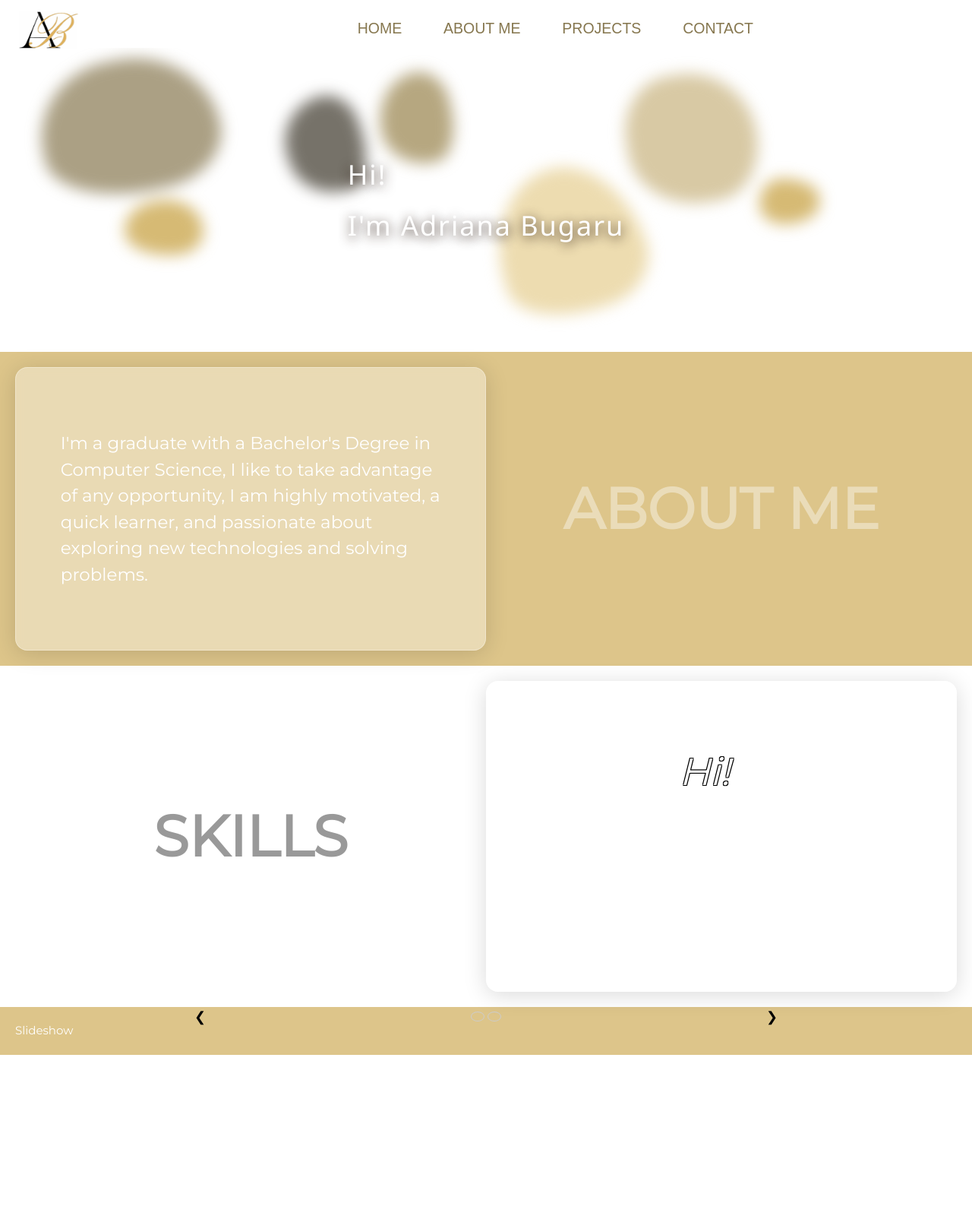
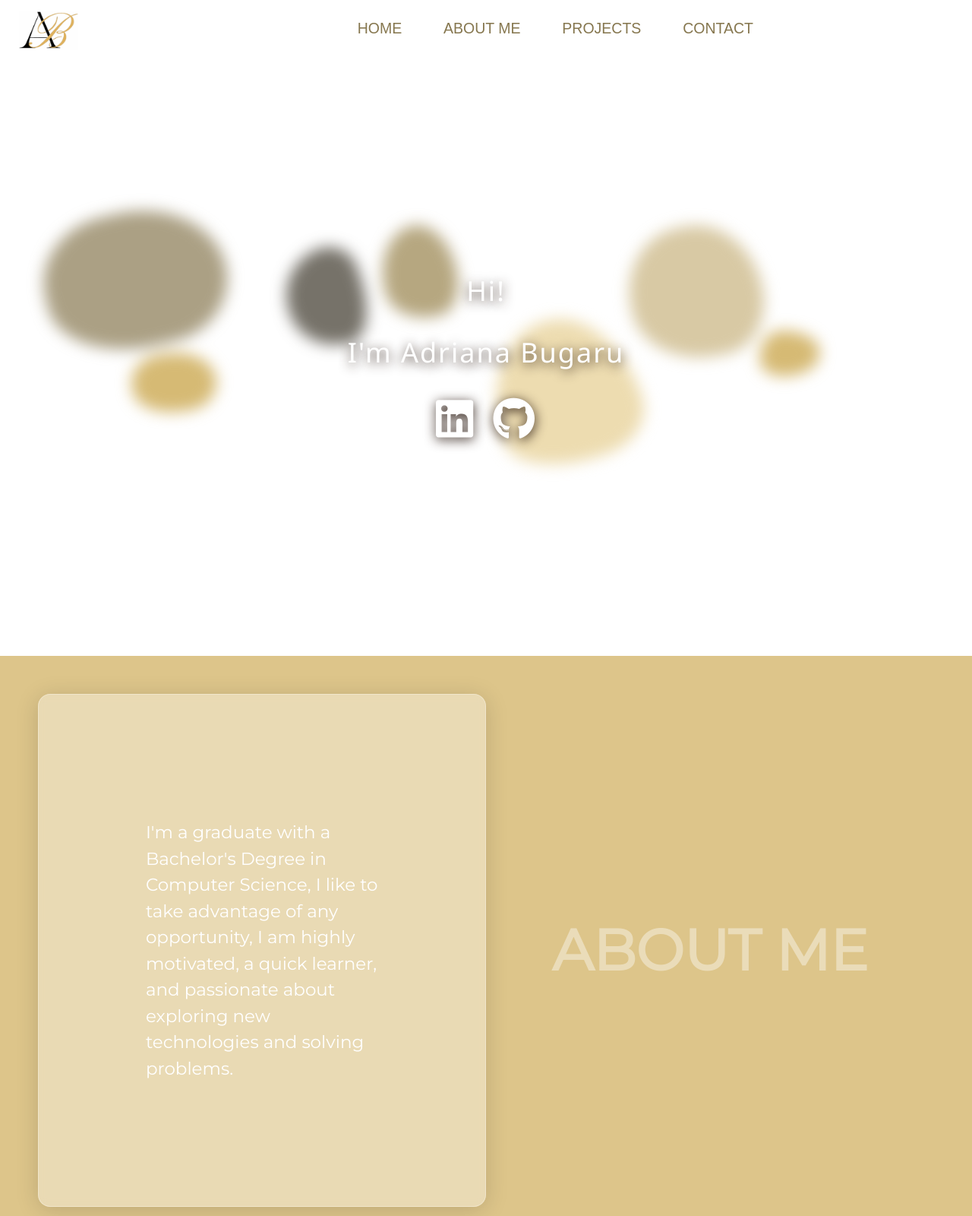
Before and after one commit to addasoft/Portofolio, a plain HTML site: page index.html in a window 1280 px wide. Shown: the top 1600 px of the page at 76% size. Before the commit the page ends 1388 px from the top, so only its background shows below. Drawn offline with nearby package versions, Linux system fonts and the light colour scheme.

Commit message:
little changes to the UI

```diff
--- a/index.html
+++ b/index.html
@@ -8,6 +8,7 @@
 <link rel="preconnect" href="https://fonts.gstatic.com" crossorigin>
 <link href="https://fonts.googleapis.com/css2?family=Montserrat:wght@100;400&display=swap" rel="stylesheet">
 <link rel="stylesheet" href="https://www.w3schools.com/w3css/4/w3.css">
+<script src="https://kit.fontawesome.com/51ea8e3d7d.js" crossorigin="anonymous"></script>
 
         <script src="theScript.js"></script>
         <meta name="viewport" charset="UTF-8" content="width=device-width, initial-scale=1">
@@ -53,6 +54,8 @@
                 </div>
                 <div class="myName">
                     <h1>Hi!<br>I'm Adriana Bugaru</h1>
+                    <a href="https://www.linkedin.com/in/adriana-bugaru-57761620a/"><i class="fa-brands fa-linkedin fa-2xs"></i></a>
+                    <a href="https://github.com/adrianabugaru"><i class="fa-brands fa-github fa-2xs"></i></a>
                 </div>
             </div>
             <main>
@@ -113,20 +116,25 @@
 
         <!-- First Row -->
         <div class="grid-item" >
-            <div class="slideshowTitle">Slideshow</div>
+            <div class="slideshowTitle">My Projects</div>
 
             <div class="w3-content w3-display-container" style="max-width:800px">
                 <img alt="1" class="mySlides" src="./Images/ab3.png" style="width:100%">
                 <img alt="2" class="mySlides" src="./Images/licensed-image.jpeg" style="width:100%">
                 <!-- <img alt="3" class="mySlides" src="img_mountains_wide.jpg" style="width:100%"> -->
                 <div class="w3-center w3-container w3-section w3-large w3-text-black w3-display-bottommiddle" style="width:100%">
-                  <div class="w3-left w3-hover-text-khaki" onclick="plusDivs(-1)">&#10094;</div>
-                  <div class="w3-right w3-hover-text-khaki" onclick="plusDivs(1)">&#10095;</div>
-                  <span class="w3-badge demo w3-border w3-transparent w3-hover-black" onclick="currentDiv(1)"></span>
-                  <span class="w3-badge demo w3-border w3-transparent w3-hover-black" onclick="currentDiv(2)"></span>
+                  <div class="w3-left w3-hover-text-khaki" onclick="plusDivs(-1)"><i class="fa-solid fa-arrow-left fa-2xl" style="color: #ffffff;"></i></div>
+                  <div class="w3-right w3-hover-text-khaki" onclick="plusDivs(1)"><i class="fa-solid fa-arrow-right fa-2xl" style="color: #ffffff;"></i></div>
+                  <span class="w3-badge demo w3-border w3-transparent w3-hover-yellow" onclick="currentDiv(1)"></span>
+                  <span class="w3-badge demo w3-border w3-transparent w3-hover-yellow" onclick="currentDiv(2)"></span>
                   <!-- <span class="w3-badge demo w3-border w3-transparent w3-hover-white" onclick="currentDiv(3)"></span> -->
                 </div>
               </div>
+              <script>
+                document.addEventListener("DOMContentLoaded", function() {
+                  showDivs(1); // Call the function after the DOM is ready
+                });
+              </script>
         </div>
 
 
--- a/style.css
+++ b/style.css
@@ -18,7 +18,7 @@ body {
 
 .backgroundContainer {
 	background:#ffffff;
-	min-height: 50vh;
+	min-height: 100vh;
 	display: flex;
 	flex-direction: row;
 	align-items: center;
@@ -137,14 +137,15 @@ body {
 
 .myName {
 	font-family: 'Playfair Display', serif;
-	font-size: 5em;
+	font-size: 6em;
 	letter-spacing: 2px;
 	font-weight: 900;
 	color: white;
 	line-height: .9em;
-	position: absolute;
+	position:absolute;
 	z-index: 5;
 	text-shadow: .7px 3px 15px rgba(41, 24, 15, 0.9);
+  text-align: center;
 }
 
 #myBtn {
@@ -255,7 +256,7 @@ transform:scale(0.2) translateY(-100px);
 
   justify-content: center;
   align-content: center;
-  padding: 20px;
+  padding: 50px;
   }
 
   .firstBanner{
@@ -270,7 +271,7 @@ transform:scale(0.2) translateY(-100px);
   .grid-item{
     font-family: 'Montserrat', sans-serif;
 
-    width: 100%;
+    width: 200%;
     color:white;
 
   }
@@ -282,7 +283,7 @@ transform:scale(0.2) translateY(-100px);
     backdrop-filter: blur(5.1px);
     -webkit-backdrop-filter: blur(5.1px);
     border: 1px solid rgba(255, 255, 255, 0.3);
-   padding: 5%;
+   padding: 21%;
    font-size: 23px;
 
 
@@ -328,7 +329,7 @@ transform:scale(0.2) translateY(-100px);
 
 .watermark__body {
     /* Text color */
-    color: rgba(255, 255, 255, 0.4);;
+    color: rgba(255, 255, 255, 0.4);
 
     /* Text styles */
     font-size: 5rem;
@@ -342,7 +343,7 @@ transform:scale(0.2) translateY(-100px);
 }
 .watermark2__body {
   /* Text color */
-  color: rgba(0, 0, 0, 0.4);;
+  color: rgba(0, 0, 0, 0.4);
 
   /* Text styles */
   font-size: 5rem;
@@ -365,3 +366,14 @@ transform:scale(0.2) translateY(-100px);
   width:13px;
   padding:0;
 }
+ .slideshowTitle{
+  font-family: 'Montserrat', sans-serif;
+  text-transform: uppercase;
+  text-align: center;
+  color: rgba(255, 255, 255, 0.575);
+  font-weight: bold;
+  font-size: 3rem;
+ }
+ .fa-solid:hover{
+  color: rgba(255, 251, 0, 0.753) !important;
+  }
--- a/theScript.js
+++ b/theScript.js
@@ -38,14 +38,27 @@ function showDivs(n) {
   var i;
   var x = document.getElementsByClassName("mySlides");
   var dots = document.getElementsByClassName("demo");
-  if (n > x.length) {slideIndex = 1}
-  if (n < 1) {slideIndex = x.length}
+
+  if (x.length === 0 || dots.length === 0) {
+    console.log("No elements found with class 'mySlides' or 'demo'");
+    return;
+  }
+
+  if (n > x.length) { slideIndex = 1; }
+  if (n < 1) { slideIndex = x.length; }
+
   for (i = 0; i < x.length; i++) {
     x[i].style.display = "none";
   }
   for (i = 0; i < dots.length; i++) {
-    dots[i].className = dots[i].className.replace(" w3-black", "");
+    dots[i].className = dots[i].className.replace(" w3-white", "");
   }
-  x[slideIndex-1].style.display = "block";
-  dots[slideIndex-1].className += " w3-black";
+
+  if (x[slideIndex - 1]) {
+    x[slideIndex - 1].style.display = "block";
+    dots[slideIndex - 1].className += " w3-white";
+  } else {
+    console.log("Invalid slideIndex");
+  }
 }
+showDivs(1);
```
